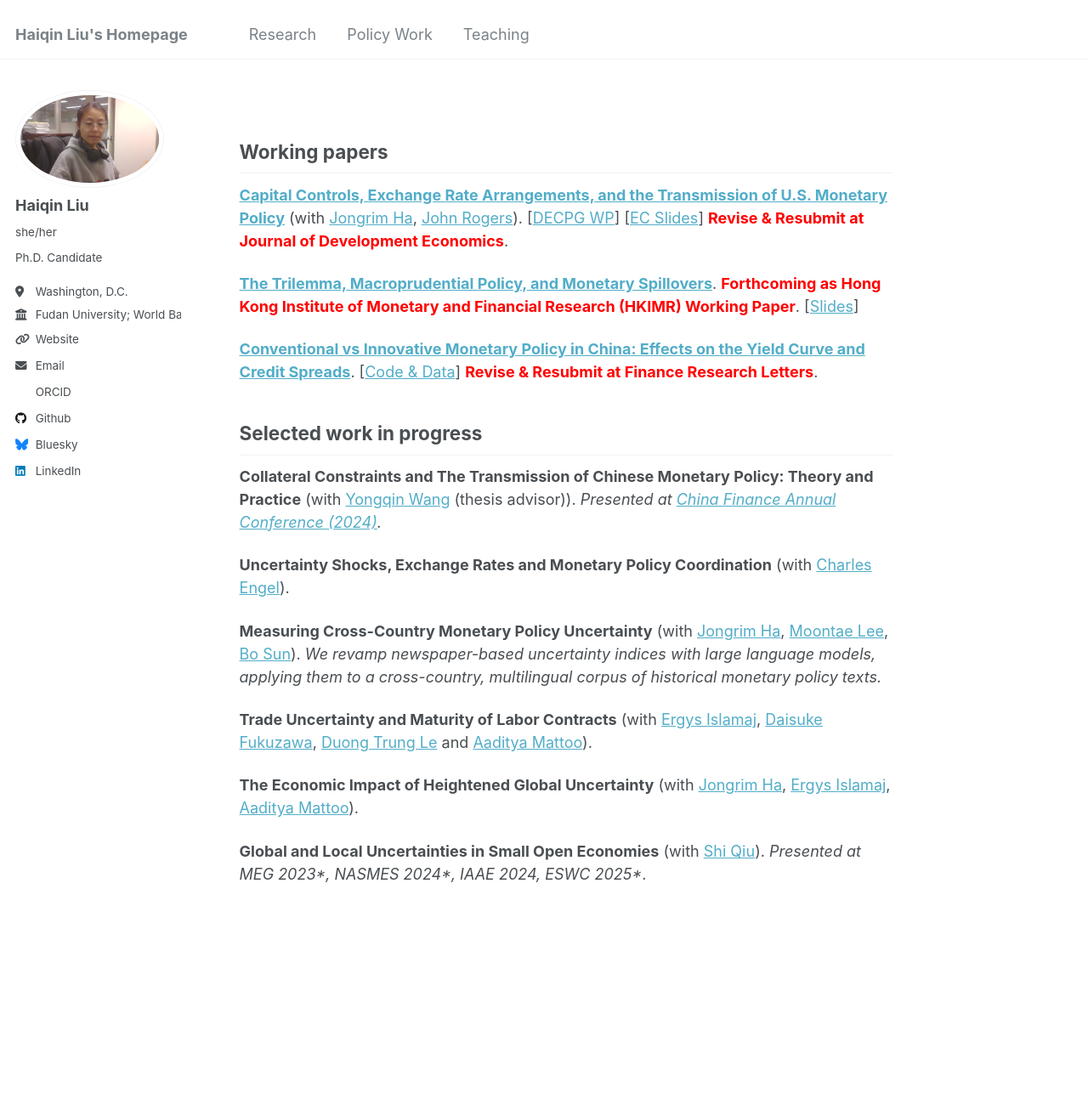
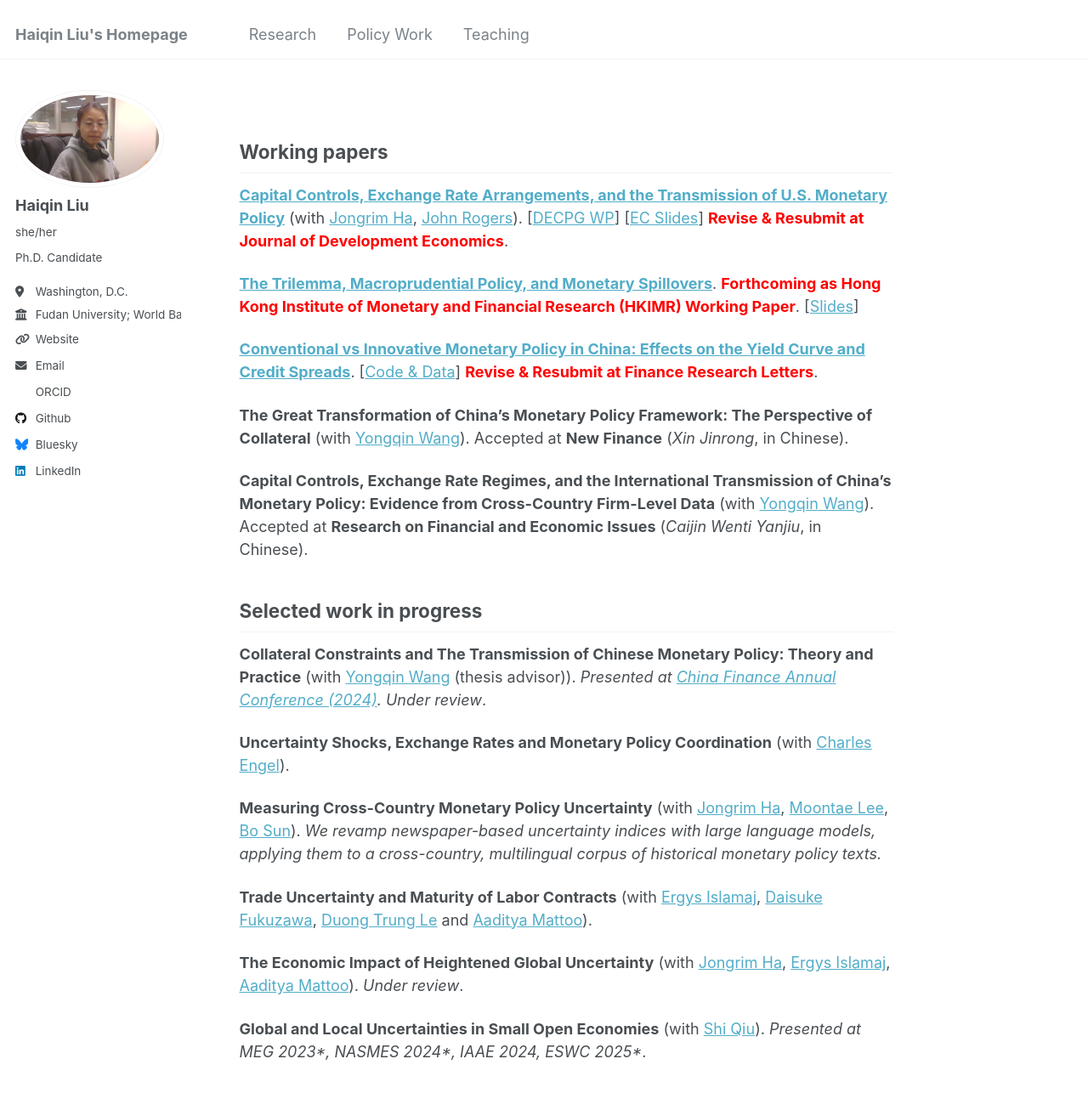
Before and after one commit to liuhaiqinFDU/liuhaiqinFDU.github.io, a Jekyll site: the page built from research.md, in a window 1280 px wide and 1400 px high. Shown: the top 1286 px of the window at 85% size. Built offline with Jekyll 4.4.1, drawn with Linux system fonts in a browser that asks for light colours; some web fonts are replaced.

Commit message:
Update research.md

```diff
--- a/research.md
+++ b/research.md
@@ -15,11 +15,13 @@ title: ""
 
 <!-- **Revise & Resubmitted at Economic Research Journal (Top A in Chinese)** **5. Winners and Losers from U.S.-China Tension**  -->
 
+**The Great Transformation of China’s Monetary Policy Framework: The Perspective of Collateral** (with [Yongqin Wang](https://fisf.fudan.edu.cn/en_show-112-156.html)). Accepted at **New Finance** (*Xin Jinrong*, in Chinese).
 
+**Capital Controls, Exchange Rate Regimes, and the International Transmission of China’s Monetary Policy: Evidence from Cross-Country Firm-Level Data** (with [Yongqin Wang](https://fisf.fudan.edu.cn/en_show-112-156.html)). Accepted at **Research on Financial and Economic Issues** (*Caijin Wenti Yanjiu*, in Chinese).
 
 ## Selected work in progress
 
-**Collateral Constraints and The Transmission of Chinese Monetary Policy: Theory and Practice** (with [Yongqin Wang](https://fisf.fudan.edu.cn/en_show-112-156.html) (thesis advisor)). *Presented at [China Finance Annual Conference (2024)](http://www.jryj.org.cn/CN/news/news104.shtml).*
+**Collateral Constraints and The Transmission of Chinese Monetary Policy: Theory and Practice** (with [Yongqin Wang](https://fisf.fudan.edu.cn/en_show-112-156.html) (thesis advisor)). *Presented at [China Finance Annual Conference (2024)](http://www.jryj.org.cn/CN/news/news104.shtml).* *Under review*.
 
 **Uncertainty Shocks, Exchange Rates and Monetary Policy Coordination** (with [Charles Engel](https://users.ssc.wisc.edu/~cengel/)).
 
@@ -30,7 +32,7 @@ title: ""
 
 **Trade Uncertainty and Maturity of Labor Contracts** (with [Ergys Islamaj](https://www.worldbank.org/en/about/people/e/ergys-islamaj), [Daisuke Fukuzawa](https://www.worldbank.org/en/about/people/d/daisuke-fukuzawa), [Duong Trung Le](https://sites.google.com/view/duongle/home) and [Aaditya Mattoo](https://www.worldbank.org/en/about/people/a/aaditya-mattoo)).
 
-**The Economic Impact of Heightened Global Uncertainty** (with [Jongrim Ha](https://www.jongrimha.com/), [Ergys Islamaj](https://www.worldbank.org/en/about/people/e/ergys-islamaj), [Aaditya Mattoo](https://www.worldbank.org/en/about/people/a/aaditya-mattoo)). <!-- *Scheduled to present: [[EAEA 2025](https://www.eaeaweb.com/)\*] We examine how global uncertainty transmits to EMDEs from micro to macro.* -->
+**The Economic Impact of Heightened Global Uncertainty** (with [Jongrim Ha](https://www.jongrimha.com/), [Ergys Islamaj](https://www.worldbank.org/en/about/people/e/ergys-islamaj), [Aaditya Mattoo](https://www.worldbank.org/en/about/people/a/aaditya-mattoo)). *Under review*. <!-- *Scheduled to present: [[EAEA 2025](https://www.eaeaweb.com/)\*] We examine how global uncertainty transmits to EMDEs from micro to macro.* -->
 
 <!-- **The Excess Bond Premium and Monetary Policy Transmission in China** (with [Chenyu Mao](https://sites.google.com/view/chenyu-sophia-mao/home-page)). [<font color="red">new draft coming soon!</font>] *We build an SOE-adjusted EBP index for China and quantify its marginal effect on multi-dimensional PBoC shocks identified from distributional properties.* -->
 
```
